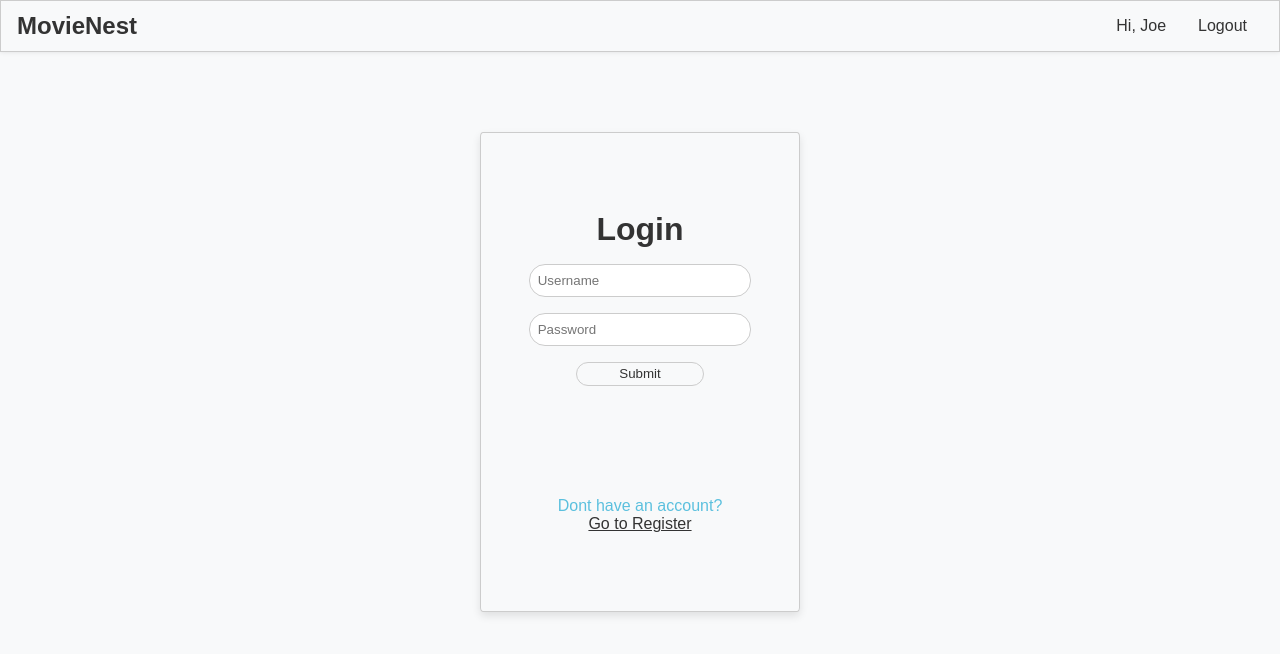
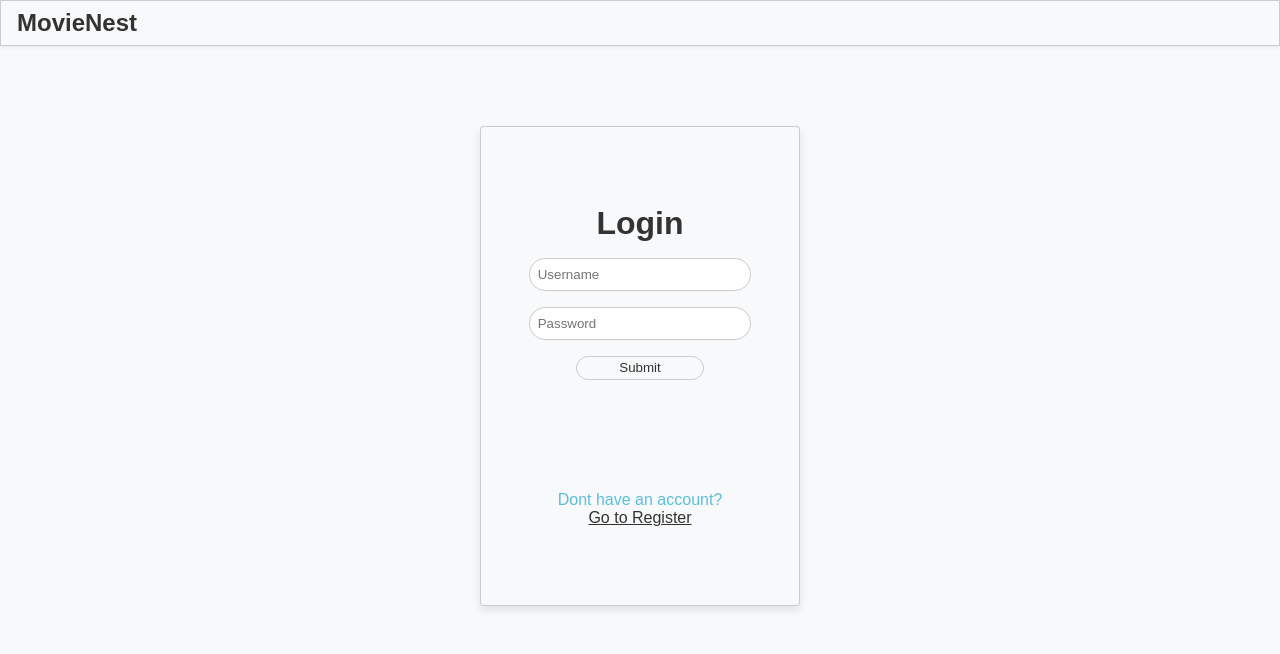
Before and after one commit to TitasStr/movie-app-front, a React (Create React App) app: page /login in a window 1280 px wide. Shown: the top 654 px of the page. Built offline with nearby package versions, Linux system fonts and the light colour scheme.

Commit message:
feat: add component logic

```diff
--- a/src/components/Navbar/Navbar.tsx
+++ b/src/components/Navbar/Navbar.tsx
@@ -1,13 +1,28 @@
+/* eslint-disable @typescript-eslint/strict-boolean-expressions */
+import { useDispatch, useSelector } from 'react-redux';
+import { type AppDispatch, type RootState } from '../../store';
+import { logout } from '../../features/auth/authSlice';
+import styles from './Navbar.module.scss';
 import React from 'react';
-import styles from './Navbar.module.scss';
+const Navbar = (): JSX.Element => {
+  const { isAuth, username } = useSelector((state: RootState) => state.auth);
+  const dispatch = useDispatch<AppDispatch>();
 
-const Navbar = (): JSX.Element => {
+  const handleLogout = (): void => {
+    localStorage.removeItem('token');
+    dispatch(logout());
+  };
+
   return (
     <nav className={styles.containerNavbar}>
       <p className={styles.navTitle}>MovieNest</p>
       <ul className={styles.navList}>
-        <li className={styles.navItem}>Hi, Joe</li>
-        <li className={styles.navItem}>Logout</li>
+        {isAuth && <li className={styles.navItem}>Hi, {username}</li>}
+        {isAuth && (
+          <li className={styles.navItem} onClick={handleLogout}>
+            Logout
+          </li>
+        )}
       </ul>
     </nav>
   );
```
